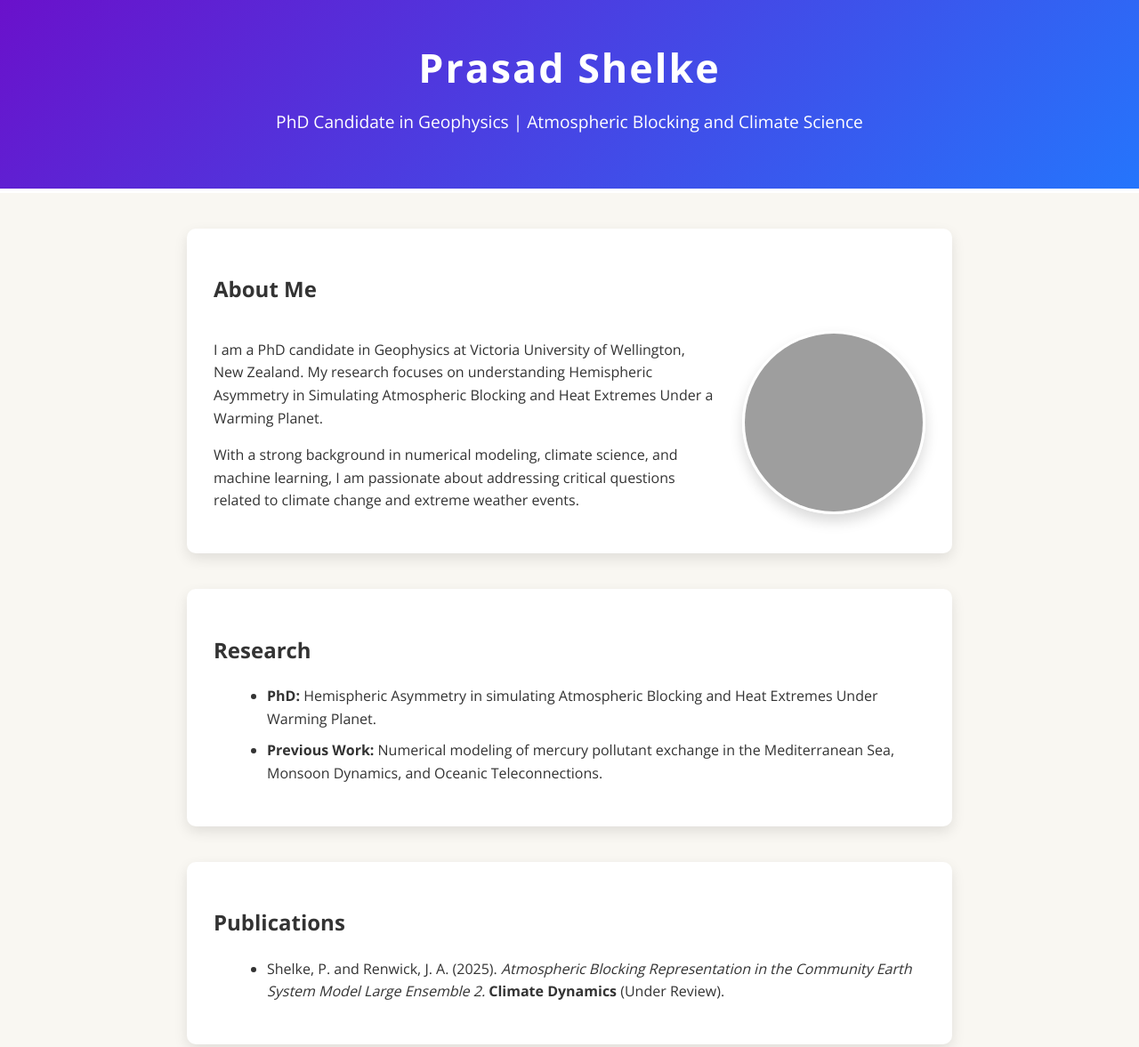
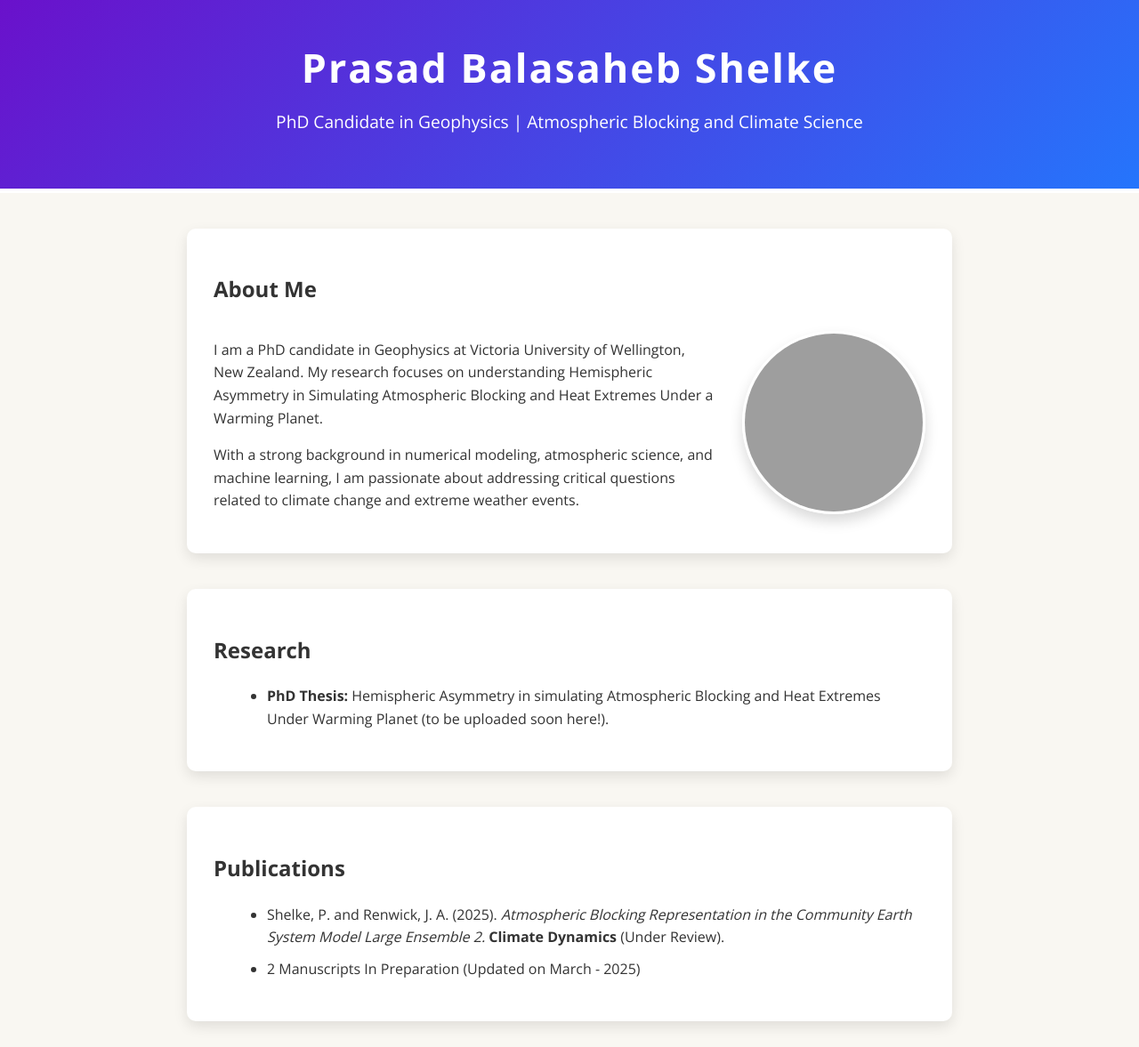
Before and after one commit to prasadshelke19/prasadshelke19.github.io, a plain HTML site: page index.html in a window 1280 px wide. Shown: the top 1177 px of the page at 89% size. Drawn offline with nearby package versions, Linux system fonts and the light colour scheme; grey boxes are pictures that could not be loaded.

Commit message:
added details

```diff
--- a/index.html
+++ b/index.html
@@ -3,14 +3,14 @@
 <head>
     <meta charset="UTF-8">
     <meta name="viewport" content="width=device-width, initial-scale=1.0">
-    <title>Prasad Shelke</title>
+    <title>Prasad Balasaheb Shelke</title>
     <link rel="stylesheet" href="style.css">
     <link href="https://fonts.googleapis.com/css2?family=Open+Sans:wght@400;700&display=swap" rel="stylesheet">
 </head>
 <body>
     <!-- Header -->
     <header>
-        <h1>Prasad Shelke</h1>
+        <h1>Prasad Balasaheb Shelke</h1>
         <p>PhD Candidate in Geophysics | Atmospheric Blocking and Climate Science</p>
     </header>
 
@@ -23,7 +23,7 @@
                     I am a PhD candidate in Geophysics at Victoria University of Wellington, New Zealand. My research focuses on understanding Hemispheric Asymmetry in Simulating Atmospheric Blocking and Heat Extremes Under a Warming Planet.
                 </p>
                 <p>
-                    With a strong background in numerical modeling, climate science, and machine learning, I am passionate about addressing critical questions related to climate change and extreme weather events.
+                    With a strong background in numerical modeling, atmospheric science, and machine learning, I am passionate about addressing critical questions related to climate change and extreme weather events.
                 </p>
             </div>
             <div class="about-photo">
@@ -36,8 +36,7 @@
     <section id="research">
         <h2>Research</h2>
         <ul>
-            <li><strong>PhD:</strong> Hemispheric Asymmetry in simulating Atmospheric Blocking and Heat Extremes Under Warming Planet.</li>
-            <li><strong>Previous Work:</strong> Numerical modeling of mercury pollutant exchange in the Mediterranean Sea, Monsoon Dynamics, and Oceanic Teleconnections.</li>
+            <li><strong>PhD Thesis:</strong> Hemispheric Asymmetry in simulating Atmospheric Blocking and Heat Extremes Under Warming Planet (to be uploaded soon here!).</li>
         </ul>
     </section>
 
@@ -46,6 +45,7 @@
         <h2>Publications</h2>
         <ul>
             <li>Shelke, P. and Renwick, J. A. (2025). <em>Atmospheric Blocking Representation in the Community Earth System Model Large Ensemble 2.</em> <strong>Climate Dynamics</strong> (Under Review).</li>
+            <li>2 Manuscripts In Preparation (Updated on March - 2025)</li>
         </ul>
     </section>
 
@@ -57,7 +57,8 @@
             <div class="talk-item">
                 <h3>European Geosciences Union - General Assembly 2025</h3>
                 <p><em>(April 2025, Vienna, Austria)</em></p>
-                <p>"<strong>Does ‘Blocking’ Shape the Future of Antarctic Heat Extremes?</strong>" <span class="presentation-type">(Oral Presentation)</span></p>
+                <p>"<strong>Does ‘Blocking’ Shape the Future of Antarctic Heat Extremes?</strong>" <span class="presentation-type">
+				(Oral Presentation)</span></p>
             </div>
 
             <!-- 2024 -->
@@ -88,7 +89,8 @@
             <div class="talk-item">
                 <h3>European Geosciences Union - General Assembly 2024</h3>
                 <p><em>(April 2024, Vienna, Austria)</em></p>
-                <p>"<strong>Are we missing future extreme events by ignoring less persistent blocking?</strong>" <span class="presentation-type">(Oral Presentation)</span></p>
+                <p>"<strong>Are we missing future extreme events by ignoring less persistent blocking?</strong>" <span class="presentation-type">
+				(Oral Presentation)</span></p>
             </div>
 
             <div class="talk-item">
@@ -189,7 +191,8 @@
             <ul>
                 <li>Community Earth System Model (CESM)</li>
                 <li>Weather Research and Forecasting Model (WRF-ARW, WRF-CHEM, Polar-WRF)</li>
-                <li>Box Models (Sea-Spray Aerosol, Pollutant Transfer Model)</li>
+                <li>Box Models (Sea-Spray Aerosol, Tracer-Transfer Model)</li>
+				<li>Currently developing a few Box Models<li>
             </ul>
         </div>
 
```
Also changed, not shown: 1 other file.
